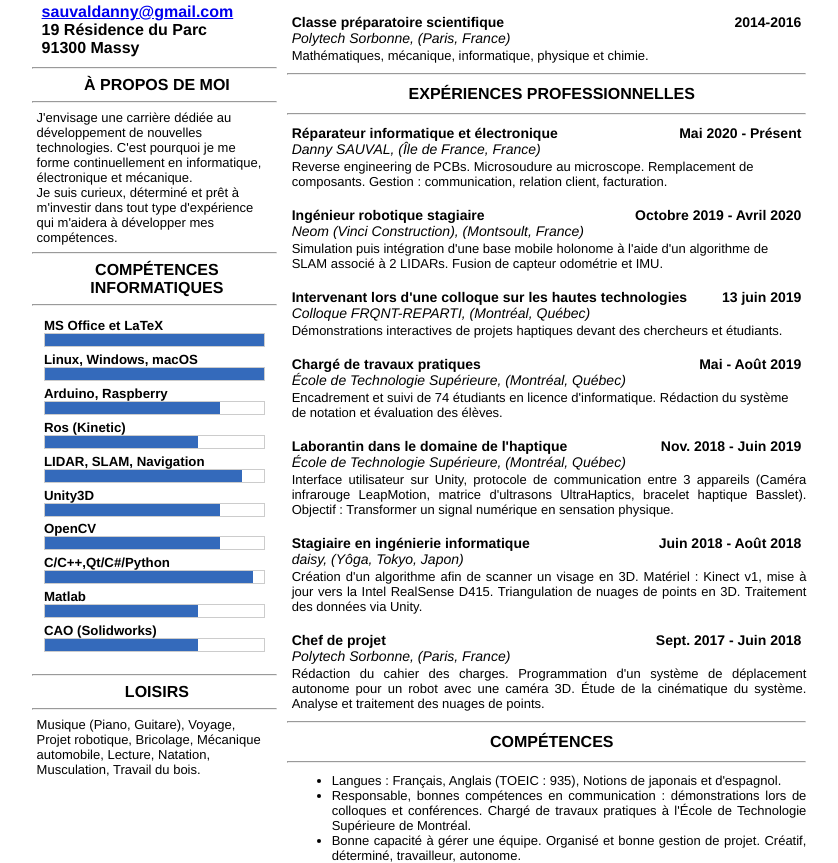
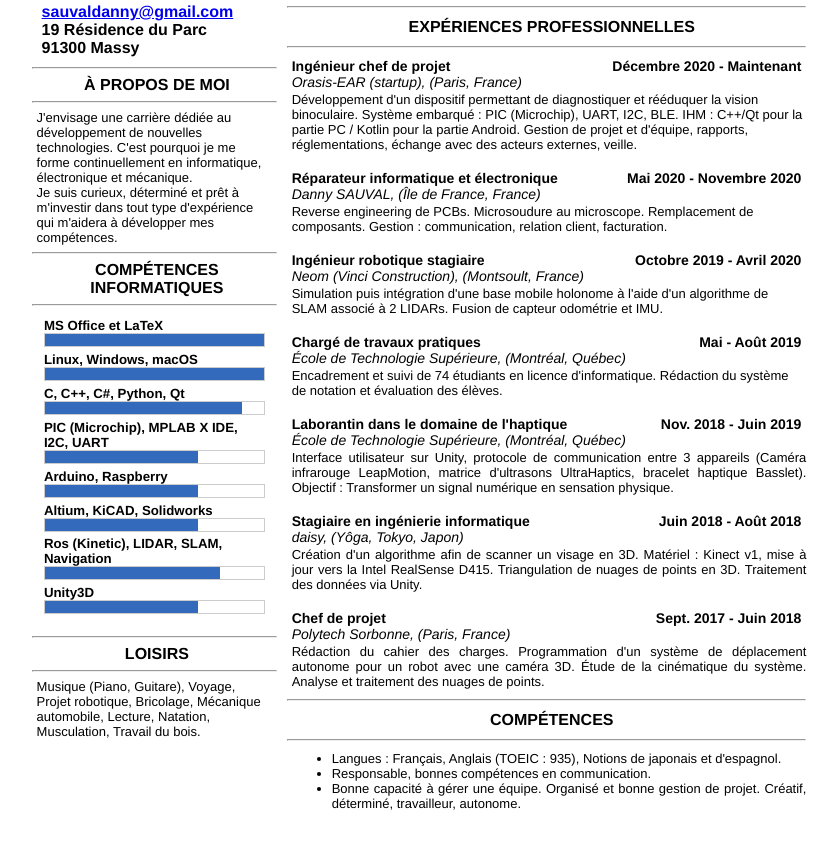
Before and after one commit to DannySauval/CV_France, a plain HTML site: page index.html in a window 1280 px wide. Shown: the part 287-1150 px from the top of the page, without its empty margins (221-1059 px from the left). After the commit the page ends 1123 px from the top, so only its background shows below. Drawn offline with Linux system fonts and the light colour scheme.

Commit message:
Updating

```diff
--- a/index.html
+++ b/index.html
@@ -50,49 +50,37 @@
 				</div>
 			</div>
 			<div class="w3-skillPos">
-				<h5 class="skill_title"> Arduino, Raspberry</h5>
+				<h5 class="skill_title"> C, C++, C#, Python, Qt</h5>
 				<div class="w3-border">
-					<div class="w3-bluedanny" style="width:80%"></div>
+					<div class="w3-bluedanny" style="width:90%"></div>
 				</div>
 			</div>
 			<div class="w3-skillPos">
-				<h5 class="skill_title"> Ros (Kinetic)</h5>
+				<h5 class="skill_title"> PIC (Microchip), MPLAB X IDE, I2C, UART</h5>
 				<div class="w3-border">
 					<div class="w3-bluedanny" style="width:70%"></div>
 				</div>
 			</div>
 			<div class="w3-skillPos">
-				<h5 class="skill_title"> LIDAR, SLAM, Navigation</h5>
+				<h5 class="skill_title"> Arduino, Raspberry</h5>
 				<div class="w3-border">
-					<div class="w3-bluedanny" style="width:90%"></div>
+					<div class="w3-bluedanny" style="width:70%"></div>
 				</div>
 			</div>
 			<div class="w3-skillPos">
-				<h5 class="skill_title"> Unity3D</h5>
+				<h5 class="skill_title"> Altium, KiCAD, Solidworks</h5>
+				<div class="w3-border">
+					<div class="w3-bluedanny" style="width:70%"></div>
+				</div>
+			</div>
+			<div class="w3-skillPos">
+				<h5 class="skill_title"> Ros (Kinetic), LIDAR, SLAM, Navigation</h5>
 				<div class="w3-border">
 					<div class="w3-bluedanny" style="width:80%"></div>
 				</div>
 			</div>
-			<div class="w3-skillPos">
-				<h5 class="skill_title"> OpenCV</h5>
-				<div class="w3-border">
-					<div class="w3-bluedanny" style="width:80%"></div>
-				</div>
-			</div>
-			<div class="w3-skillPos">
-				<h5 class="skill_title"> C/C++,Qt/C#/Python</h5>
-				<div class="w3-border">
-					<div class="w3-bluedanny" style="width:95%"></div>
-				</div>
-			</div>
-			<div class="w3-skillPos">
-				<h5 class="skill_title"> Matlab</h5>
-				<div class="w3-border">
-					<div class="w3-bluedanny" style="width:70%"></div>
-				</div>
-			</div>
 			<div class="w3-skillPos last">
-				<h5 class="skill_title"> CAO (Solidworks)</h5>
+				<h5 class="skill_title"> Unity3D</h5>
 				<div class="w3-border">
 					<div class="w3-bluedanny" style="width:70%"></div>
 				</div>
@@ -122,20 +110,20 @@
 
   			<p>Mathématiques, programmation, informatique, vision par ordinateur, traitement d'image, mécanique, électronique, traitement du signal, CAO.</p>
 
-			<br>
-			<span class="exp"><strong>Classe préparatoire scientifique</strong><br>
-			<i>Polytech Sorbonne, (Paris, France)</i><br></span>
-  			<span class="date"><strong>2014-2016</strong></span>
-
-  			<p>Mathématiques, mécanique, informatique, physique et chimie.</p>
-
 			<hr>
 			<h4 class="sub_title">EXPÉRIENCES PROFESSIONNELLES</h4>
 			<hr>
 
+			<span class="exp"><strong>Ingénieur chef de projet</strong><br>
+			<i>Orasis-EAR (startup), (Paris, France)</i><br></span>
+			<span class="date"><strong>Décembre 2020 - Maintenant</strong></span>
+
+			<p>Développement d'un dispositif permettant de diagnostiquer et rééduquer la vision binoculaire. Système embarqué : PIC (Microchip), UART, I2C, BLE. IHM : C++/Qt pour la partie PC / Kotlin pour la partie Android. Gestion de projet et d'équipe, rapports, réglementations, échange avec des acteurs externes, veille.</p>
+
+			<br>
 			<span class="exp"><strong>Réparateur informatique et électronique</strong><br>
 			<i>Danny SAUVAL, (Île de France, France)</i><br></span>
-  			<span class="date"><strong>Mai 2020 - Présent</strong></span>
+  			<span class="date"><strong>Mai 2020 - Novembre 2020</strong></span>
 
   			<p>Reverse engineering de PCBs. Microsoudure au microscope. Remplacement de composants. Gestion : communication, relation client, facturation.</p>
 
@@ -145,13 +133,6 @@
   			<span class="date"><strong>Octobre 2019 - Avril 2020</strong></span>
 
   			<p>Simulation puis intégration d'une base mobile holonome à l'aide d'un algorithme de SLAM associé à 2 LIDARs. Fusion de capteur odométrie et IMU.</p>
-
-			<br>
-			<span class="exp"><strong>Intervenant lors d'une colloque sur les hautes technologies</strong><br>
-			<i>Colloque FRQNT-REPARTI, (Montréal, Québec)</i><br></span>
-  			<span class="date"><strong>13 juin 2019</strong></span>
-
-  			<p>Démonstrations interactives de projets haptiques devant des chercheurs et étudiants.</p>
 
 			<br>
 			<span class="exp"><strong>Chargé de travaux pratiques</strong><br>
@@ -186,7 +167,7 @@
 			<hr>
 			<ul style="text-align:justify;">
 				<li>Langues : Français, Anglais (TOEIC : 935), Notions de japonais et d'espagnol.</li>
-				<li>Responsable, bonnes compétences en communication : démonstrations lors de colloques et conférences. Chargé de travaux pratiques à l'École de Technologie Supérieure de Montréal.</li>
+				<li>Responsable, bonnes compétences en communication.</li>
 				<li>Bonne capacité à gérer une équipe. Organisé et bonne gestion de projet. Créatif, déterminé, travailleur, autonome.</li>
 			</ul>
 		</div>
```
Also changed, not shown: 1 other file.
